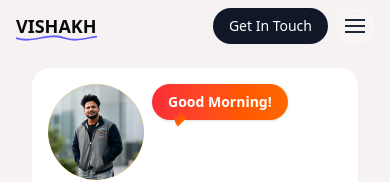
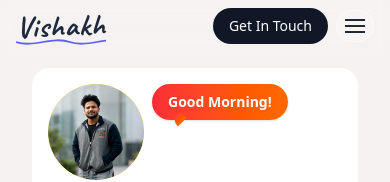
Before and after one commit to vishakh-cs/Portfolio-2026, a Next.js app: page / in a window 390 px wide. Shown: the top 182 px of the page. Built offline with nearby package versions, Linux system fonts and the light colour scheme; a web font is replaced by a local one.

Commit message:
feat: implement responsive navigation bar and integrate into root layout

```diff
--- a/app/components/Navbar/navbar.tsx
+++ b/app/components/Navbar/navbar.tsx
@@ -54,8 +54,10 @@ export default function Navbar() {
           /> */}
 
           <div className="relative inline-block">
-            <h2 className="text-lg font-black text-slate-80">
-              VISHAKH
+            <h2
+              className="font-caveat text-3xl font-bold text-slate-800 tracking-wide rotate-[-2deg]"
+            >
+              Vishakh
             </h2>
 
             <svg
--- a/app/layout.tsx
+++ b/app/layout.tsx
@@ -1,5 +1,5 @@
 import type { Metadata } from "next";
-import { Geist, Geist_Mono } from "next/font/google";
+import { Geist, Geist_Mono, Caveat } from "next/font/google";
 import "./globals.css";
 import Navbar from "./components/Navbar/navbar";
 import Footer from "./components/footer";
@@ -12,6 +12,12 @@ const geistSans = Geist({
 const geistMono = Geist_Mono({
   variable: "--font-geist-mono",
   subsets: ["latin"],
+});
+
+const caveat = Caveat({
+  variable: "--font-caveat",
+  subsets: ["latin"],
+  weight: ["400", "700"],
 });
 
 export const metadata: Metadata = {
@@ -30,7 +36,7 @@ export default function RootLayout({
   return (
     <html lang="en">
       <body
-        className={`${geistSans.variable} ${geistMono.variable} antialiased grid-background min-h-screen`}
+        className={`${geistSans.variable} ${geistMono.variable} ${caveat.variable} antialiased grid-background min-h-screen`}
       >
         <div className="sticky top-0 z-50">
           <Navbar />
```
